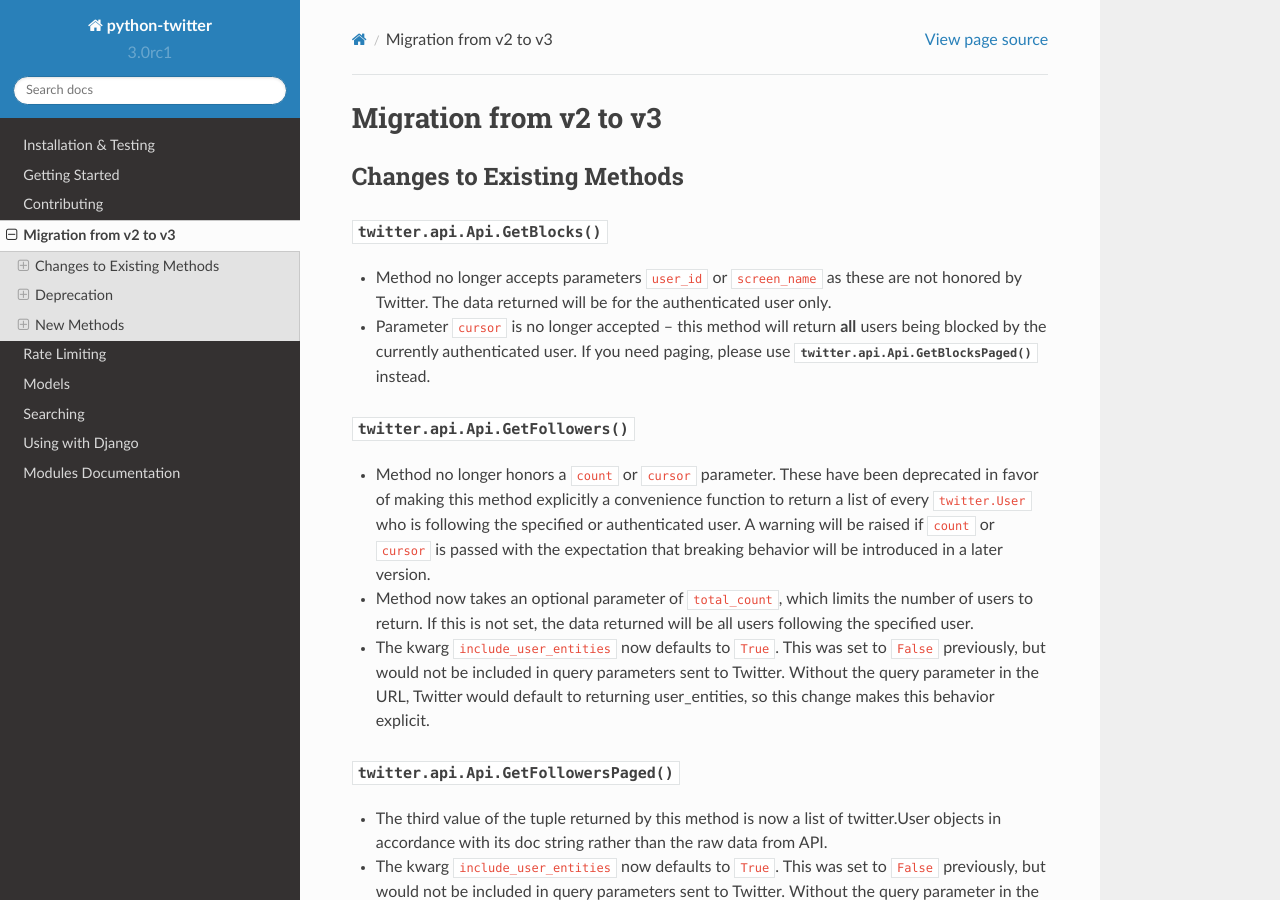
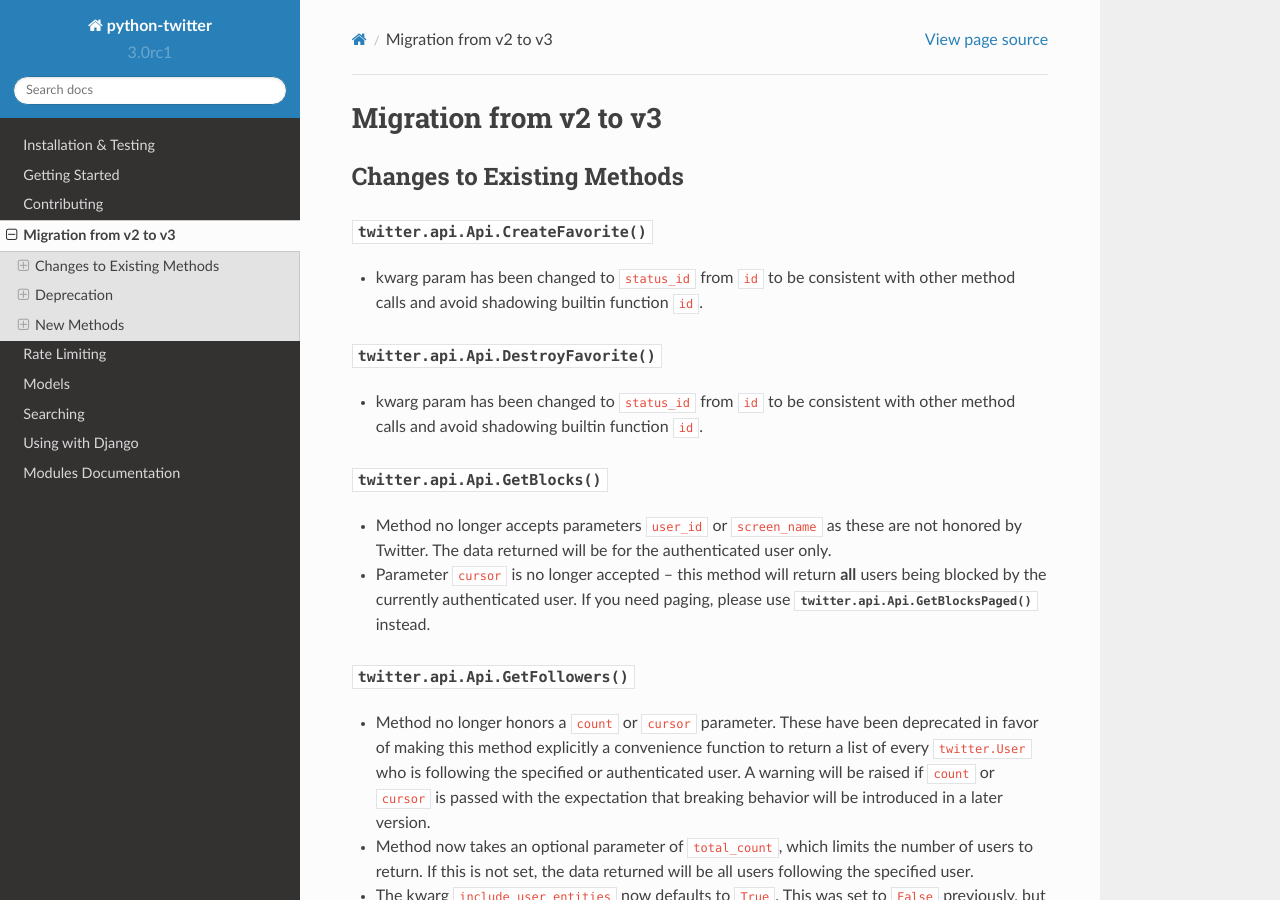
Before and after one commit to bear/python-twitter, a Sphinx documentation site: the page built from doc/migration_v30.rst, in a window 1280 px wide and 900 px high. Built offline with Sphinx 7.4.7 and the Read the Docs theme 2.0.0, drawn with Linux system fonts in a browser that asks for light colours; some of the changed text lies outside the part shown.

Commit message:
adds documentation re change to "id" kwargs

```diff
--- a/doc/migration_v30.rst
+++ b/doc/migration_v30.rst
@@ -3,6 +3,16 @@
 
 Changes to Existing Methods
 ===========================
+
+:py:func:`twitter.api.Api.CreateFavorite`
++++++++++++++++++++++++++++++++++++++++++++++++++++++++++++++++++++++++++++++++
+* kwarg param has been changed to ``status_id`` from ``id`` to be consistent
+  with other method calls and avoid shadowing builtin function ``id``.
+
+:py:func:`twitter.api.Api.DestroyFavorite`
++++++++++++++++++++++++++++++++++++++++++++++++++++++++++++++++++++++++++++++++
+* kwarg param has been changed to ``status_id`` from ``id`` to be consistent
+  with other method calls and avoid shadowing builtin function ``id``.
 
 :py:func:`twitter.api.Api.GetBlocks`
 +++++++++++++++++++++++++++++++++++++++++++++++++++++++++++++++++++++++++++++++
@@ -35,9 +45,21 @@
 +++++++++++++++++++++++++++++++++++++++++++++++++++++++++++++++++++++++++++++++
 * No longer accepts ``cursor`` parameter. If you require granular control over the paging of the twitter.list.List members, please user twitter.api.Api.GetListMembersPaged instead.
 
+
+:py:func:`twitter.api.Api.GetStatusOembed`
++++++++++++++++++++++++++++++++++++++++++++++++++++++++++++++++++++++++++++++++
+* Kwarg ``id`` has been changed to ``status_id`` in keeping with the rest of
+  the Api and to avoid shadowing a builtin.
+
 :py:func:`twitter.api.Api.GetSearch`
 +++++++++++++++++++++++++++++++++++++++++++++++++++++++++++++++++++++++++++++++
 * Adds ``raw_query`` method. See :ref:`raw_queries` for more information.
+
+
+:py:func:`twitter.api.Api.GetTrendsWoeid`
++++++++++++++++++++++++++++++++++++++++++++++++++++++++++++++++++++++++++++++++
+* Kwarg ``id`` has been changed to ``woeid`` in order to avoid shadowing
+  a builtin and be more descriptive.
 
 :py:func:`twitter.api.Api.GetUserStream`
 +++++++++++++++++++++++++++++++++++++++++++++++++++++++++++++++++++++++++++++++
```
